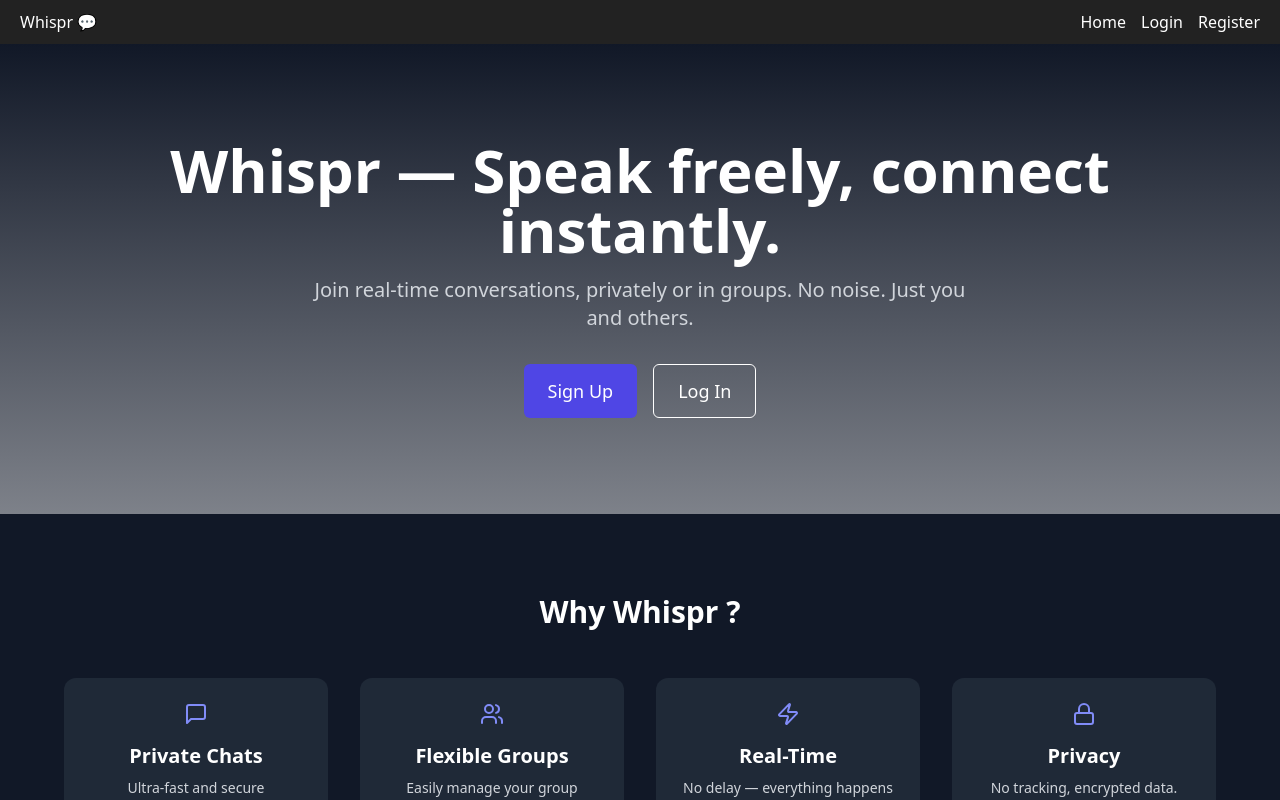
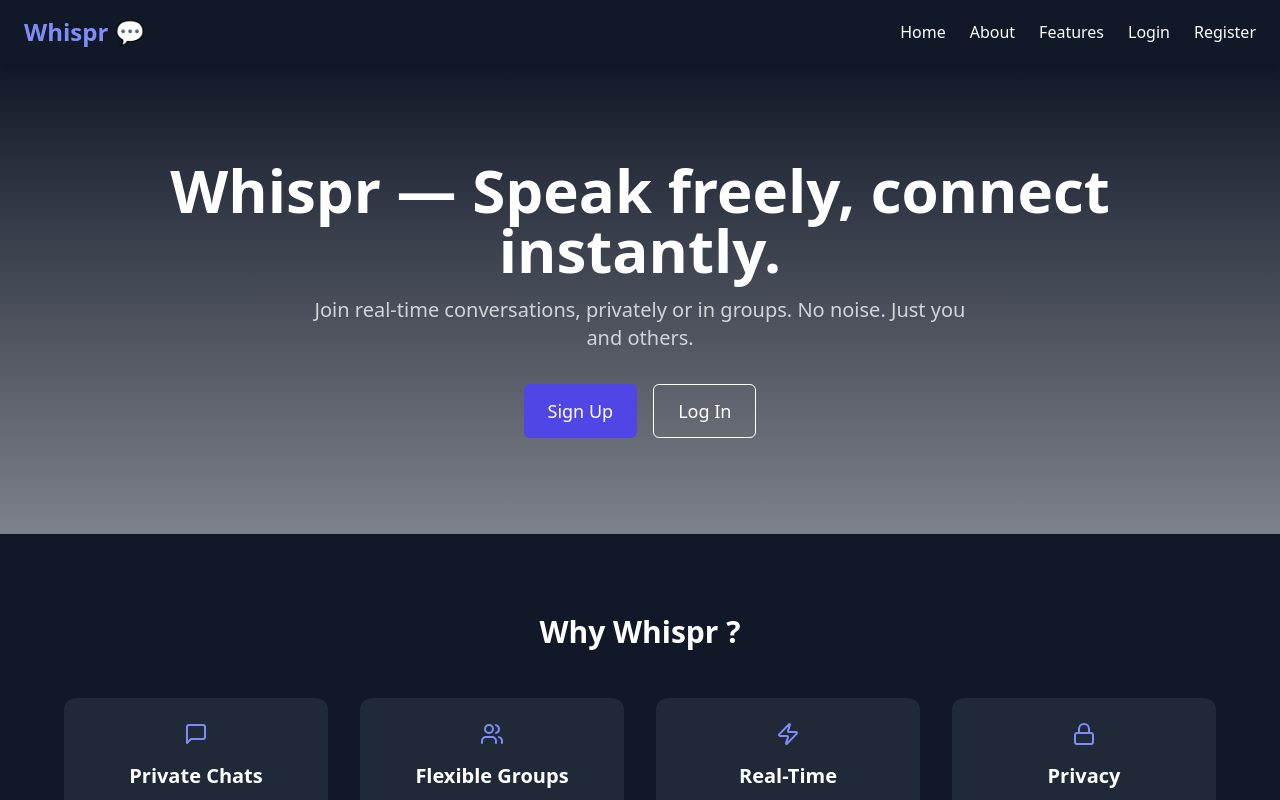
Before and after one commit to Fik0u/Whispr-101, a React (Create React App) app in the folder client/: page / in a window 1280 px wide. Shown: the top 800 px of the page. Built offline with nearby package versions, Linux system fonts and the light colour scheme; no server answers.

Commit message:
NavBar CSS

```diff
--- a/client/src/components/NavBar.jsx
+++ b/client/src/components/NavBar.jsx
@@ -1,71 +1,106 @@
-import React from 'react';
-import { Link, useNavigate } from 'react-router-dom';
+import React, { useState } from "react";
+import { Link, useNavigate } from "react-router-dom";
 import { useDispatch, useSelector } from "react-redux";
 import { logout } from "../JS/actions/authAction";
+import { ChevronDown, LogOut, User, Settings } from "lucide-react";
 
 const NavBar = () => {
-
   const dispatch = useDispatch();
   const navigate = useNavigate();
-    const isAuth = useSelector(state => state.authReducer.isAuth);
-    const user = useSelector(state => state.authReducer.user);
+  const isAuth = useSelector((state) => state.authReducer.isAuth);
+  const user = useSelector((state) => state.authReducer.user);
+  const [dropdownOpen, setDropdownOpen] = useState(false);
 
+  const handleLogout = () => {
+    dispatch(logout(navigate));
+    setDropdownOpen(false);
+  };
 
   return (
-    <nav style={styles.nav}>
-        <h2 style={styles.logo}>Whispr 💬</h2>
-        <div style={styles.links}>
-            <Link to = '/' style={styles.link} >Home</Link>
+    <nav className="bg-gray-900 text-white px-6 py-4 shadow-md sticky top-0 z-50">
+      <div className="max-w-7xl mx-auto flex items-center justify-between">
+        {/* Logo */}
+        <Link
+          to="/"
+          className="text-2xl font-bold text-indigo-400 hover:text-indigo-500 transition"
+        >
+          Whispr 💬
+        </Link>
+
+        {/* Links */}
+        <div className="flex items-center gap-6">
+          <Link to="/" className="hover:text-indigo-300 transition">
+            Home
+          </Link>
+
           {!isAuth ? (
             <>
-            <Link to = '/login' style={styles.link} >Login</Link>
-            <Link to = '/register' style={styles.link} >Register</Link>
+              <Link to="/about" className="hover:text-indigo-300 transition">
+                About
+              </Link>
+              <Link to="/features" className="hover:text-indigo-300 transition">
+                Features
+              </Link>
+              <Link to="/login" className="hover:text-indigo-300 transition">
+                Login
+              </Link>
+              <Link to="/register" className="hover:text-indigo-300 transition">
+                Register
+              </Link>
             </>
           ) : (
             <>
-            <span style={styles.username}> Hi, {user.username}</span>
-            <Link to = '/profile' style={styles.link} >Profile</Link>
-            <button onClick={() => dispatch(logout(navigate))} style={styles.logoutBtn} >Logout</button>
+              <Link to="/chats" className="hover:text-indigo-300 transition">
+                Chats
+              </Link>
+              <Link to="/groups" className="hover:text-indigo-300 transition">
+                Groups
+              </Link>
+
+              {/* Dropdown */}
+              <div className="relative">
+                <button
+                  onClick={() => setDropdownOpen(!dropdownOpen)}
+                  className="flex items-center gap-1 hover:text-indigo-300 transition"
+                >
+                  <span className="text-indigo-400 font-semibold">{user?.username}</span>
+                  <ChevronDown size={16} />
+                </button>
+
+                {dropdownOpen && (
+                  <div className="absolute right-0 mt-2 w-40 bg-gray-800 border border-gray-700 rounded-md shadow-lg z-50">
+                    <Link
+                      to="/profile"
+                      className="flex items-center px-4 py-2 hover:bg-gray-700 transition"
+                      onClick={() => setDropdownOpen(false)}
+                    >
+                      <User className="mr-2" size={16} />
+                      My Profile
+                    </Link>
+                    <Link
+                      to="/settings"
+                      className="flex items-center px-4 py-2 hover:bg-gray-700 transition"
+                      onClick={() => setDropdownOpen(false)}
+                    >
+                      <Settings className="mr-2" size={16} />
+                      Settings
+                    </Link>
+                    <button
+                      onClick={handleLogout}
+                      className="flex items-center px-4 py-2 w-full text-left hover:bg-red-600 transition text-red-400"
+                    >
+                      <LogOut className="mr-2" size={16} />
+                      Logout
+                    </button>
+                  </div>
+                )}
+              </div>
             </>
           )}
         </div>
+      </div>
     </nav>
-  )
-}
-
-const styles = {
-  nav: {
-    display: 'flex',
-    justifyContent: 'space-between',
-    alignItems: 'center',
-    backgroundColor: '#222',
-    color: '#fff',
-    padding: '10px 20px',
-  },
-  logo: {
-    margin: 0,
-  },
-  links: {
-    display: 'flex',
-    alignItems: 'center',
-    gap: '15px',
-  },
-  link: {
-    color: '#fff',
-    textDecoration: 'none',
-  },
-  logoutBtn: {
-    backgroundColor: '#e74c3c',
-    color: '#fff',
-    border: 'none',
-    borderRadius: '10px',
-    padding: '5px 10px',
-    cursor: 'pointer',
-  },
-  username: {
-    color: '#1abc9c',
-    fontWeight: 'bold',
-  }
+  );
 };
 
-export default NavBar
+export default NavBar;
```
Lines whose indentation alone changed are shown as unchanged.
